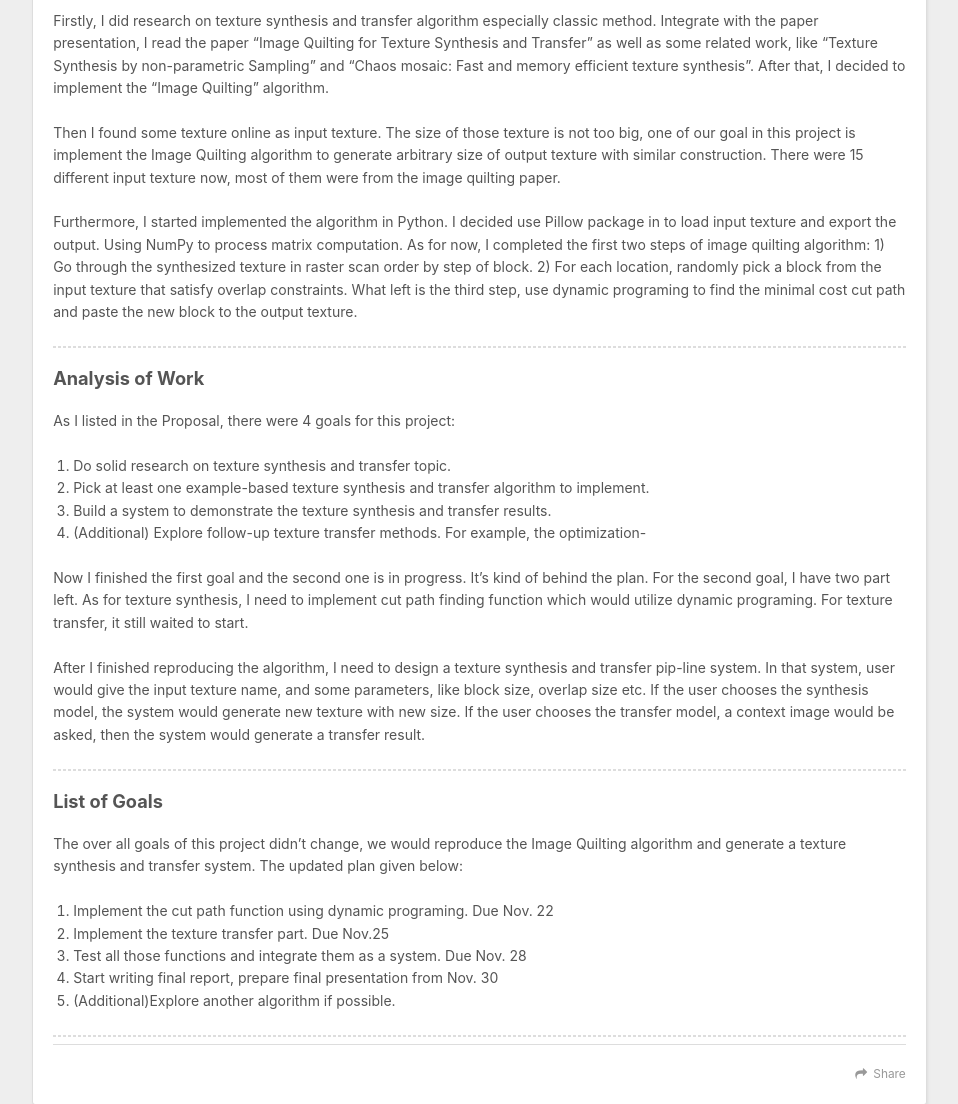
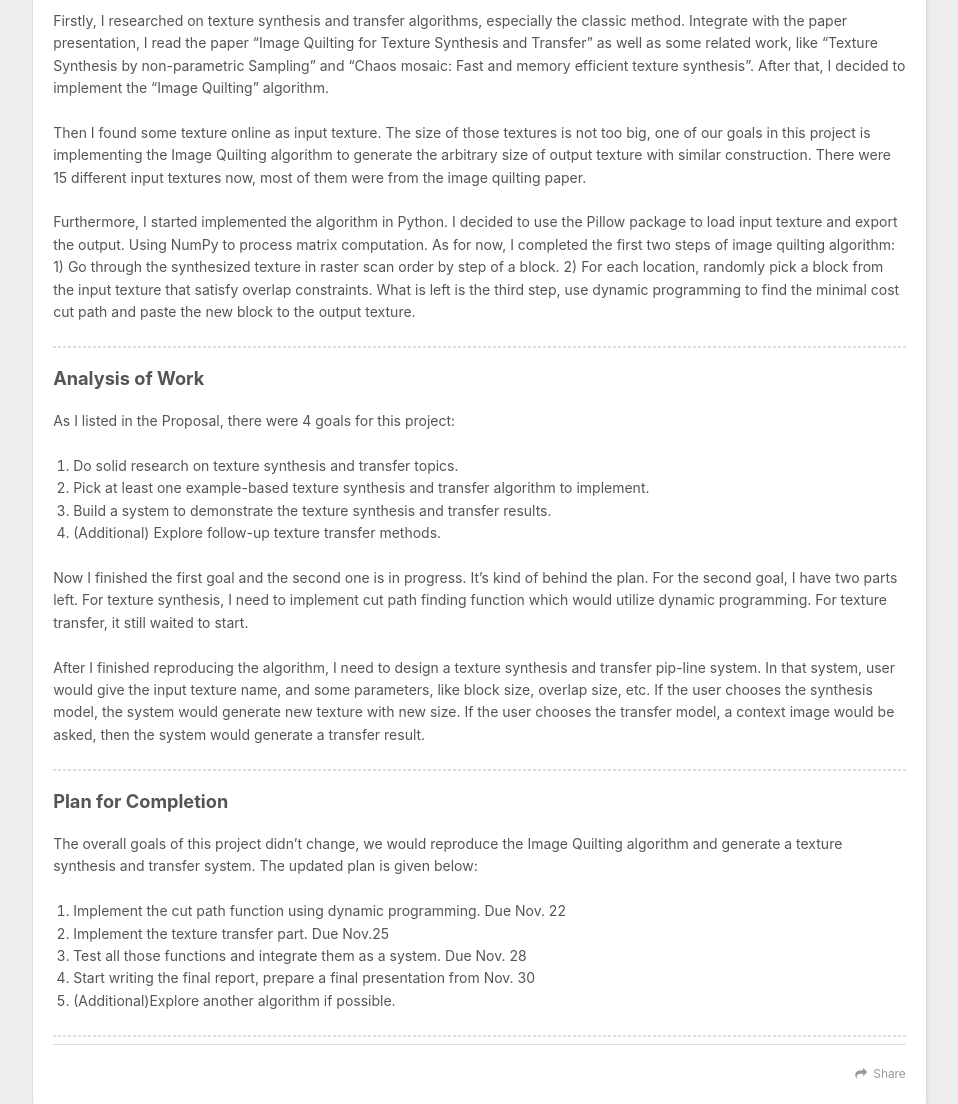
Before and after one commit to JYHan97/JYHan97.github.io, a plain HTML site: page index.html in a window 1280 px wide. Shown: the part 600-1704 px from the top of the page, without its empty margins (8-966 px from the left). Drawn offline with nearby package versions, Linux system fonts and the light colour scheme.

Commit message:
Site updated: 2020-11-21 00:24:39

```diff
--- a/index.html
+++ b/index.html
@@ -89,26 +89,26 @@
     <div class="article-entry" itemprop="articleBody">
 
         <h2 id="Texture-Synthesis-and-Transfer-Algorithm-Implementation"><a href="#Texture-Synthesis-and-Transfer-Algorithm-Implementation" class="headerlink" title="Texture Synthesis and Transfer Algorithm Implementation"></a>Texture Synthesis and Transfer Algorithm Implementation</h2><p>Name: <strong>Junyu Han</strong><br><a href="Update.pdf">Download the PDF file</a></p>
-<h3 id="Summary-of-Work-to-Date"><a href="#Summary-of-Work-to-Date" class="headerlink" title="Summary of Work to Date"></a>Summary of Work to Date</h3><p>Firstly, I did research on texture synthesis and transfer algorithm especially classic method. Integrate with the paper presentation, I read the paper “Image Quilting for Texture Synthesis and Transfer” as well as some related work, like “Texture Synthesis by non-parametric Sampling” and “Chaos mosaic: Fast and memory efficient texture synthesis”. After that, I decided to implement the “Image Quilting” algorithm.</p>
-<p>Then I found some texture online as input texture. The size of those texture is not too big, one of our goal in this project is implement the Image Quilting algorithm to generate arbitrary size of output texture with similar construction. There were 15 different input texture now, most of them were from the image quilting paper.</p>
-<p>Furthermore, I started implemented the algorithm in Python. I decided use Pillow package in to load input texture and export the output. Using NumPy to process matrix computation. As for now, I completed the first two steps of image quilting algorithm: 1) Go through the synthesized texture in raster scan order by step of block. 2) For each location, randomly pick a block from the input texture that satisfy overlap constraints. What left is the third step, use dynamic programing to find the minimal cost cut path and paste the new block to the output texture.</p>
+<h3 id="Summary-of-Work-to-Date"><a href="#Summary-of-Work-to-Date" class="headerlink" title="Summary of Work to Date"></a>Summary of Work to Date</h3><p>Firstly, I researched on texture synthesis and transfer algorithms, especially the classic method. Integrate with the paper presentation, I read the paper “Image Quilting for Texture Synthesis and Transfer” as well as some related work, like “Texture Synthesis by non-parametric Sampling” and “Chaos mosaic: Fast and memory efficient texture synthesis”. After that, I decided to implement the “Image Quilting” algorithm.</p>
+<p>Then I found some texture online as input texture. The size of those textures is not too big, one of our goals in this project is implementing the Image Quilting algorithm to generate the arbitrary size of output texture with similar construction. There were 15 different input textures now, most of them were from the image quilting paper.</p>
+<p>Furthermore, I started implemented the algorithm in Python. I decided to use the Pillow package to load input texture and export the output. Using NumPy to process matrix computation. As for now, I completed the first two steps of image quilting algorithm: 1) Go through the synthesized texture in raster scan order by step of a block. 2) For each location, randomly pick a block from the input texture that satisfy overlap constraints. What is left is the third step, use dynamic programming to find the minimal cost cut path and paste the new block to the output texture.</p>
 <hr>
 <h3 id="Analysis-of-Work"><a href="#Analysis-of-Work" class="headerlink" title="Analysis of Work"></a>Analysis of Work</h3><p>As I listed in the Proposal, there were 4 goals for this project:</p>
 <ol>
-<li>   Do solid research on texture synthesis and transfer topic. </li>
+<li>   Do solid research on texture synthesis and transfer topics. </li>
 <li>   Pick at least one example-based texture synthesis and transfer algorithm to implement.</li>
 <li>   Build a system to demonstrate the texture synthesis and transfer results.</li>
-<li>   (Additional) Explore follow-up texture transfer methods. For example, the optimization-</li>
+<li>   (Additional) Explore follow-up texture transfer methods. </li>
 </ol>
-<p>Now I finished the first goal and the second one is in progress. It’s kind of behind the plan. For the second goal, I have two part left. As for texture synthesis, I need to implement cut path finding function which would utilize dynamic programing. For texture transfer, it still waited to start.</p>
-<p>After I finished reproducing the algorithm, I need to design a texture synthesis and transfer pip-line system. In that system, user would give the input texture name, and some parameters, like block size, overlap size etc. If the user chooses the synthesis model, the system would generate new texture with new size. If the user chooses the transfer model, a context image would be asked, then the system would generate a transfer result.</p>
+<p>Now I finished the first goal and the second one is in progress. It’s kind of behind the plan. For the second goal, I have two parts left. For texture synthesis, I need to implement cut path finding function which would utilize dynamic programming. For texture transfer, it still waited to start.</p>
+<p>After I finished reproducing the algorithm, I need to design a texture synthesis and transfer pip-line system. In that system, user would give the input texture name, and some parameters, like block size, overlap size, etc. If the user chooses the synthesis model, the system would generate new texture with new size. If the user chooses the transfer model, a context image would be asked, then the system would generate a transfer result.</p>
 <hr>
-<h3 id="List-of-Goals"><a href="#List-of-Goals" class="headerlink" title="List of Goals"></a>List of Goals</h3><p>The over all goals of this project didn’t change, we would reproduce the Image Quilting algorithm and generate a texture synthesis and transfer system. The updated plan given below:</p>
+<h3 id="Plan-for-Completion"><a href="#Plan-for-Completion" class="headerlink" title="Plan for Completion"></a>Plan for Completion</h3><p>The overall goals of this project didn’t change, we would reproduce the Image Quilting algorithm and generate a texture synthesis and transfer system. The updated plan is given below:</p>
 <ol>
-<li>   Implement the cut path function using dynamic programing. Due Nov. 22</li>
+<li>   Implement the cut path function using dynamic programming. Due Nov. 22</li>
 <li>   Implement the texture transfer part. Due Nov.25</li>
 <li>   Test all those functions and integrate them as a system. Due Nov. 28</li>
-<li>   Start writing final report, prepare final presentation from Nov. 30</li>
+<li>   Start writing the final report, prepare a final presentation from Nov. 30</li>
 <li>   (Additional)Explore another algorithm if possible.</li>
 </ol>
 <hr>
@@ -116,7 +116,7 @@
 
     </div>
     <footer class="article-footer">
-      <a data-url="http://example.com/2020/11/20/Project-Update/" data-id="ckhragecc00010bk8bjj3hh17" class="article-share-link">Share</a>
+      <a data-url="http://example.com/2020/11/20/Project-Update/" data-id="ckhrb4yn000015hk80thz3yyg" class="article-share-link">Share</a>
 
 
     </footer>
@@ -169,7 +169,7 @@
 
     </div>
     <footer class="article-footer">
-      <a data-url="http://example.com/2020/11/05/Project-Proposal/" data-id="ckhragec600000bk8ed2l0clh" class="article-share-link">Share</a>
+      <a data-url="http://example.com/2020/11/05/Project-Proposal/" data-id="ckhrb4ymw00005hk8b8983j43" class="article-share-link">Share</a>
 
 
     </footer>
```
Also changed, not shown: 2020/11/05/Project-Proposal/index.html (+1 -1 lines), 2020/11/20/Project-Update/index.html (+14 -14 lines), 1 other file.
